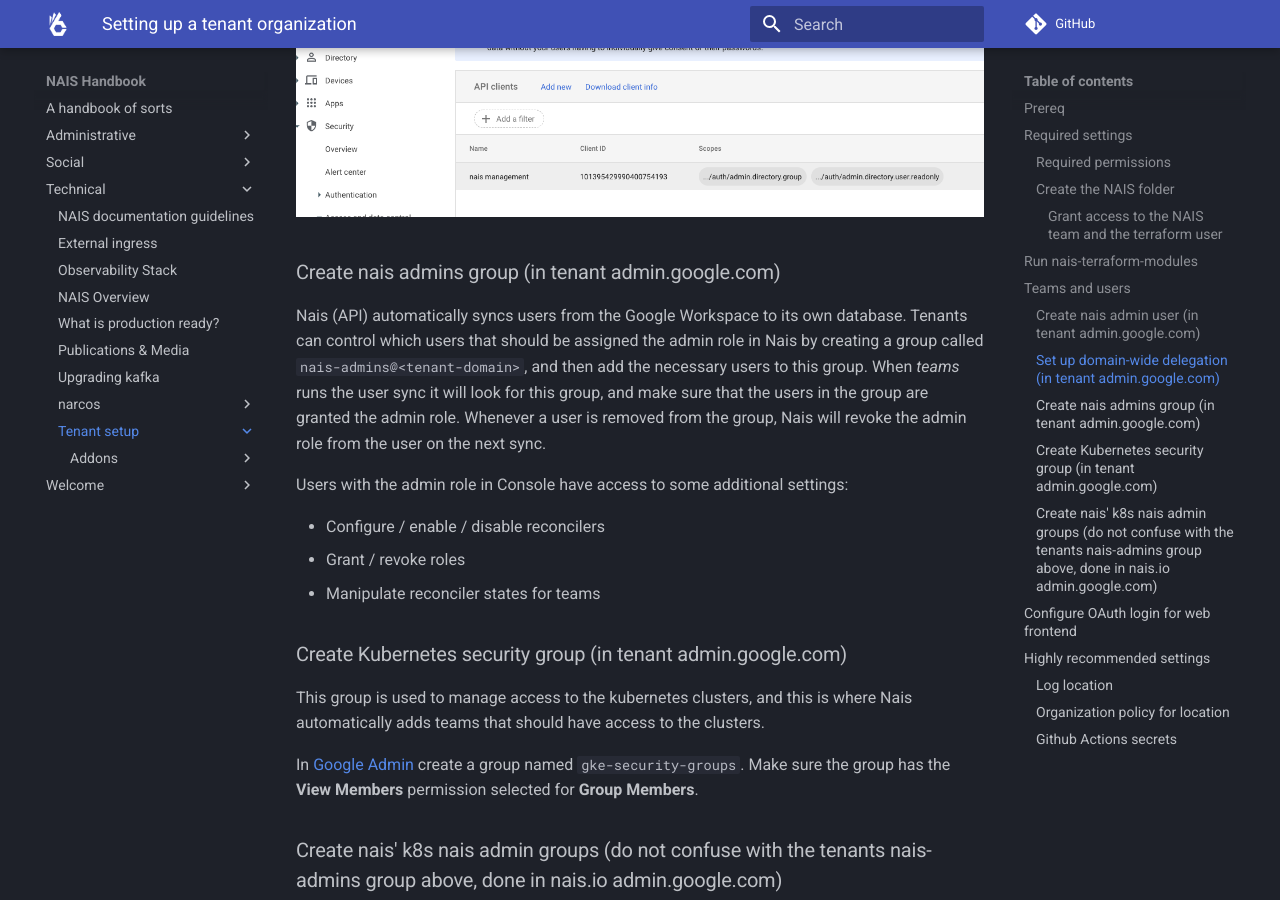
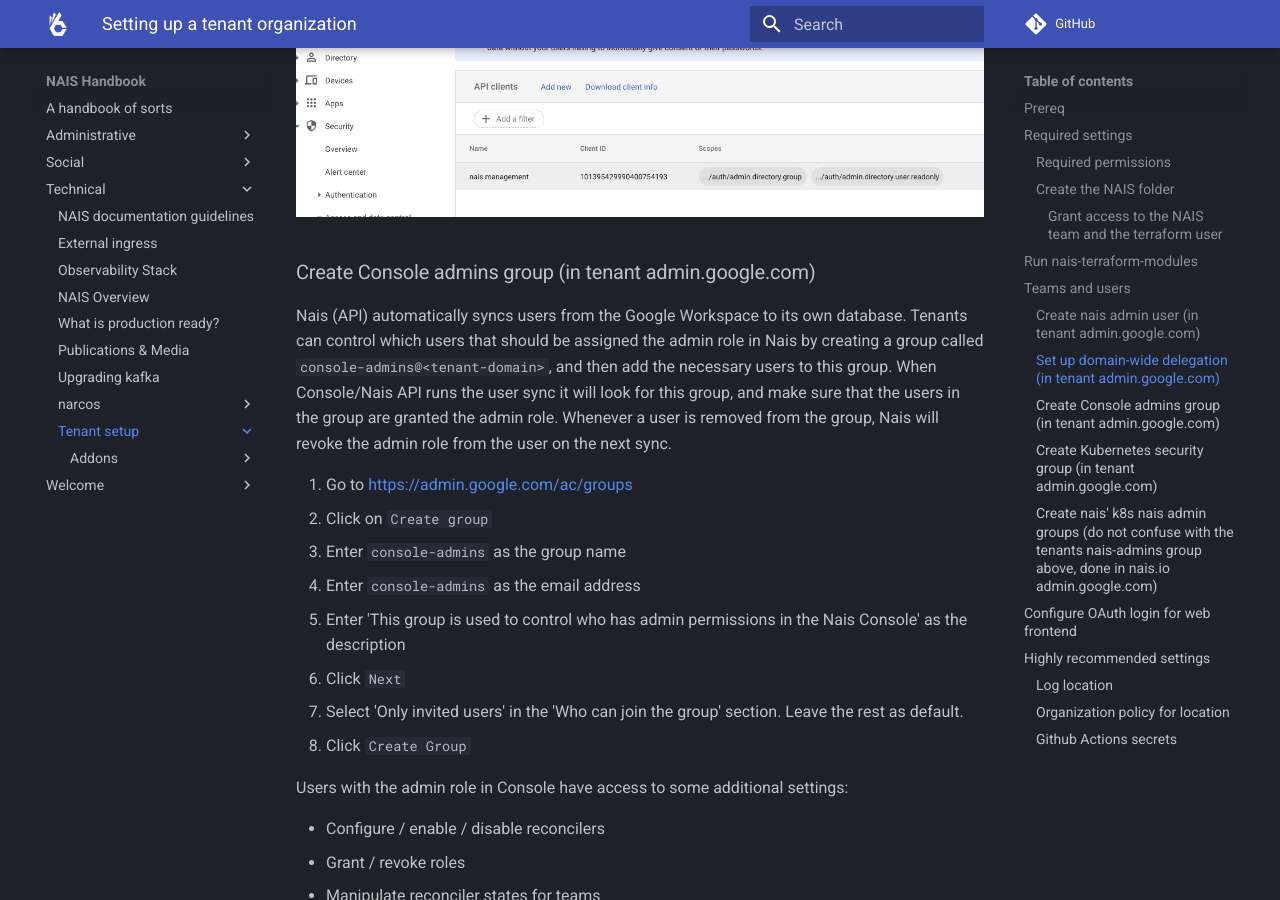
Before and after one commit to nais/handbook, an MkDocs documentation site: the page built from docs/technical/tenant-setup/README.md, in a window 1280 px wide and 900 px high, scrolled down 2980 px. Built offline with MkDocs 1.6.1 and Material for MkDocs 9.7.7, drawn with Linux system fonts in a browser that asks for light colours; emoji names are drawn with the system emoji font; comment, search, counter and statistics services are not loaded; some of the changed text lies outside the part shown.

Commit message:
Improve descriptions in admin.google.com setup
Co-authored-by: Christer Edvartsen <christer.edvartsen@nav.no>

```diff
--- a/docs/technical/tenant-setup/README.md
+++ b/docs/technical/tenant-setup/README.md
@@ -146,7 +146,7 @@
 1. Enter `nais` as first name, and `admin` as last name
 1. Enter `nais-admin` as the primary email
 1. Click `Add new user` to add the user account (you can safely ignore the generated password)
-1. Click on the created user and then on `Assign roles` under the `Admin roles and privileges` section
+1. Click on the created user (might require a hard refresh of the user list) and then on `Assign roles` under the `Admin roles and privileges` section
 1. Assign the `Groups Admin` role and click `Save`
 
 ### Set up domain-wide delegation (in tenant admin.google.com)
@@ -165,10 +165,19 @@
 
 ![Screenshot of the Domain-wide Delegation screen in the Google Admin console](../../assets/domainwidedelegation-screenshot.png)
 
-### Create nais admins group (in tenant admin.google.com)
+### Create Console admins group (in tenant admin.google.com)
 
-Nais (API) automatically syncs users from the Google Workspace to its own database. Tenants can control which users that should be assigned the admin role in Nais by creating a group called `nais-admins@<tenant-domain>`, and then add the necessary users to this group. When _teams_ runs the user sync it will look for this group, and make sure that the users in the group are granted the admin role.
+Nais (API) automatically syncs users from the Google Workspace to its own database. Tenants can control which users that should be assigned the admin role in Nais by creating a group called `console-admins@<tenant-domain>`, and then add the necessary users to this group. When Console/Nais API runs the user sync it will look for this group, and make sure that the users in the group are granted the admin role.
 Whenever a user is removed from the group, Nais will revoke the admin role from the user on the next sync.
+
+1. Go to [https://admin.google.com/ac/groups](https://admin.google.com/ac/groups)
+1. Click on `Create group`
+1. Enter `console-admins` as the group name
+1. Enter `console-admins` as the email address
+1. Enter 'This group is used to control who has admin permissions in the Nais Console' as the description
+1. Click `Next`
+1. Select 'Only invited users' in the 'Who can join the group' section. Leave the rest as default.
+1. Click `Create Group`
 
 Users with the admin role in Console have access to some additional settings:
 
```
